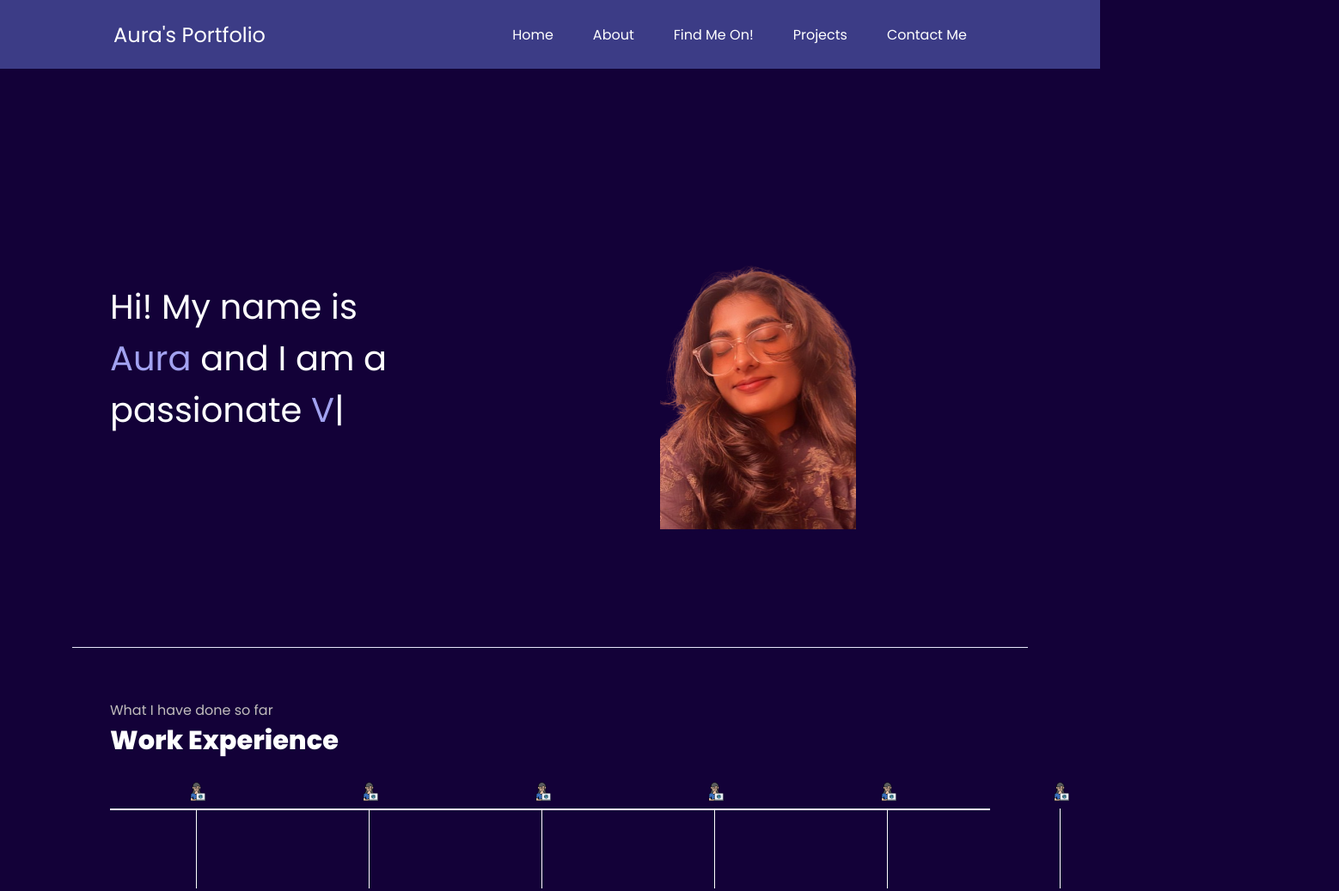
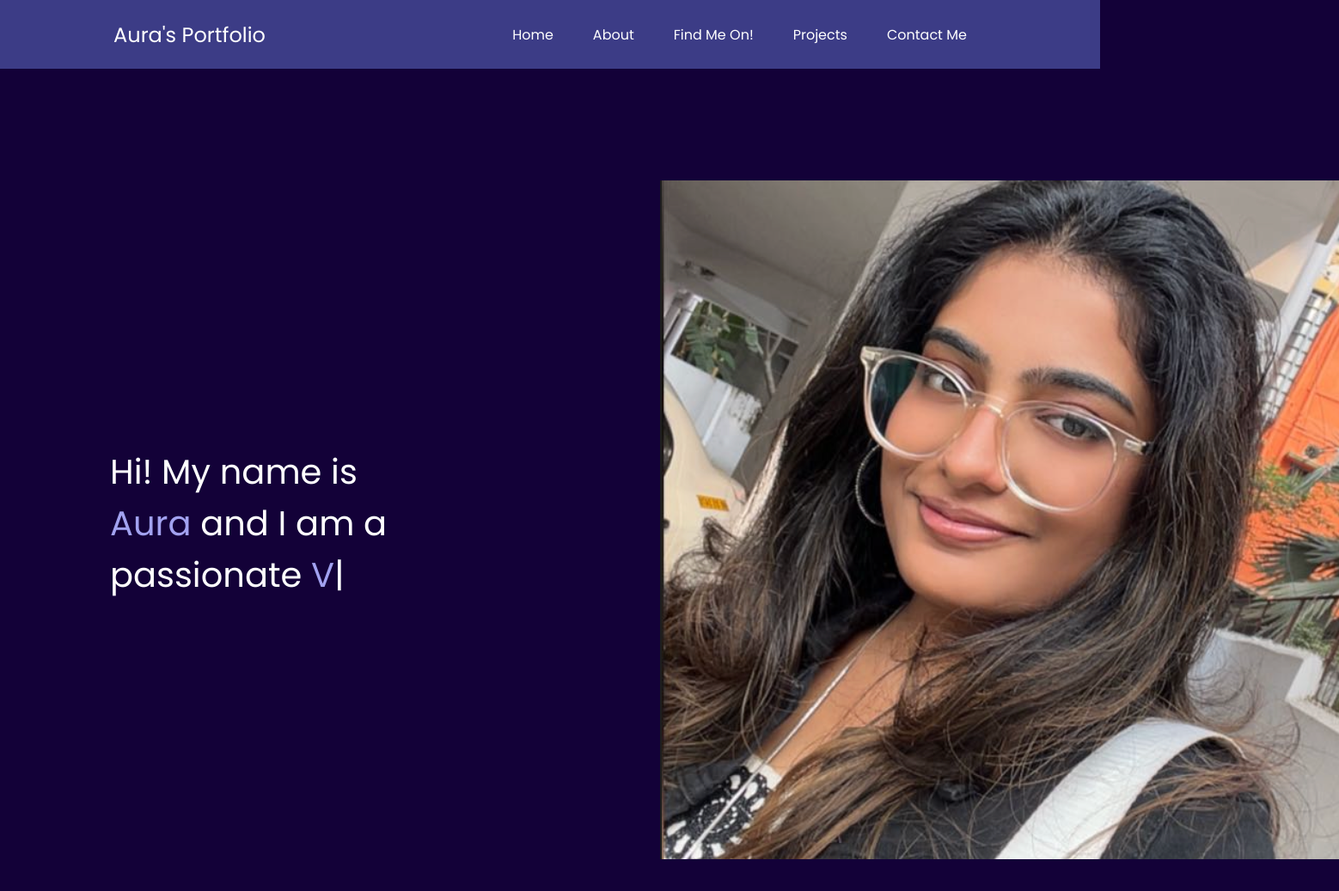
Before and after one commit to auradvlpr/Aura-s-Portfolio, a plain HTML site: page home.html in a window 1280 px wide. Shown: the top 1037 px of the page at 86% size, 1558 px wide, since content can reach past the window. Drawn offline with nearby package versions, Linux system fonts and the light colour scheme.

Commit message:
Update home.html

```diff
--- a/home.html
+++ b/home.html
@@ -179,7 +179,7 @@
                 <span id="element"></span>
             </div>
             <div class="rightSection">
-                <img class="image-top" src="meaura.png" alt="">
+                <img class="image-top" src="Aura_Photo.png" alt="">
             </div>
 
         </section>
```
